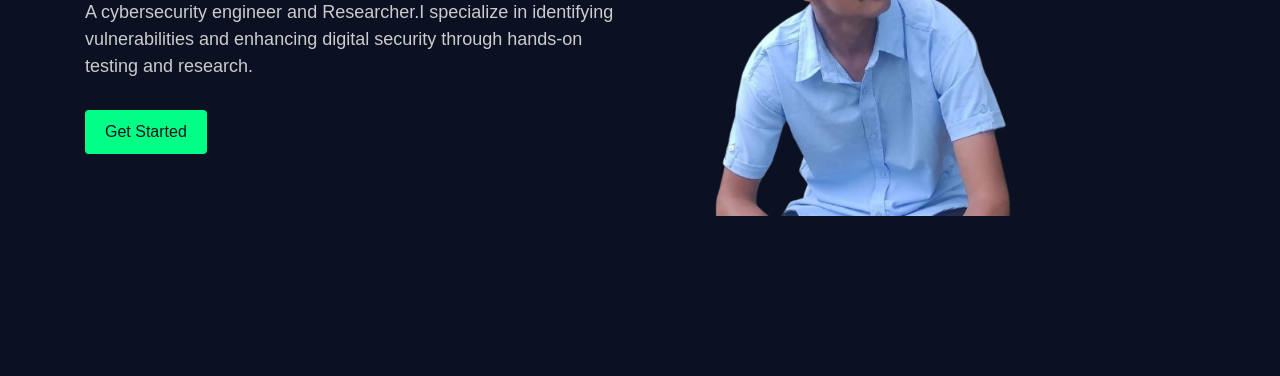
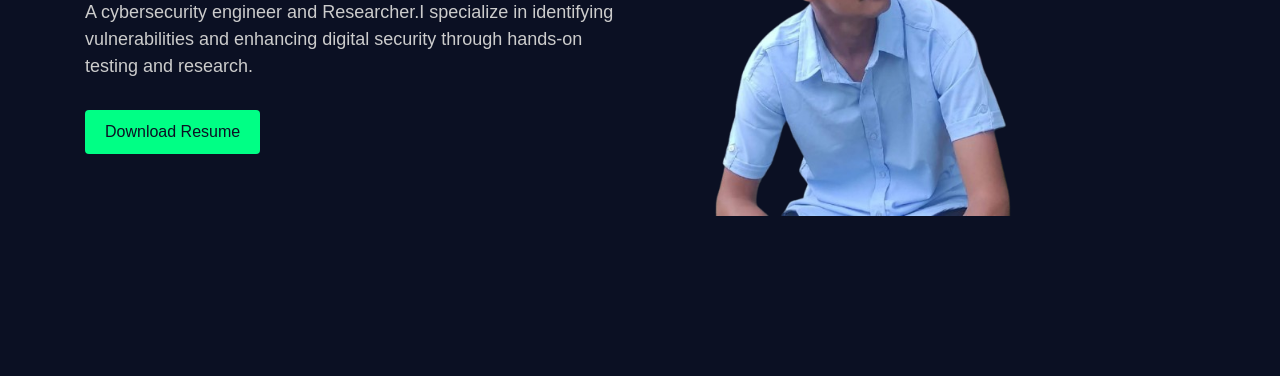
Before and after one commit to AN15H-5AP/Portfolio, a plain HTML site: page index.html in a window 1280 px wide. Shown: the part 424-800 px from the top of the page. Drawn offline with nearby package versions, Linux system fonts and the light colour scheme.

Commit message:
Update index

```diff
--- a/index.html
+++ b/index.html
@@ -39,7 +39,7 @@
                     <h1>Hello, I'm <span>Anish Sapkota</span></h1>
                     <h2 class="animated-title">Cyber Security Aspirants</h2>
                     <p>A cybersecurity engineer and Researcher.I specialize in identifying vulnerabilities and enhancing digital security through hands-on testing and research.</p>
-                    <a href="#" class="btn btn-primary">Get Started</a>
+                    <a href="#" class="btn btn-primary">Download Resume</a>
                 </div>
                 <div class="col-md-6">
                     <!-- 3D Image -->
```
